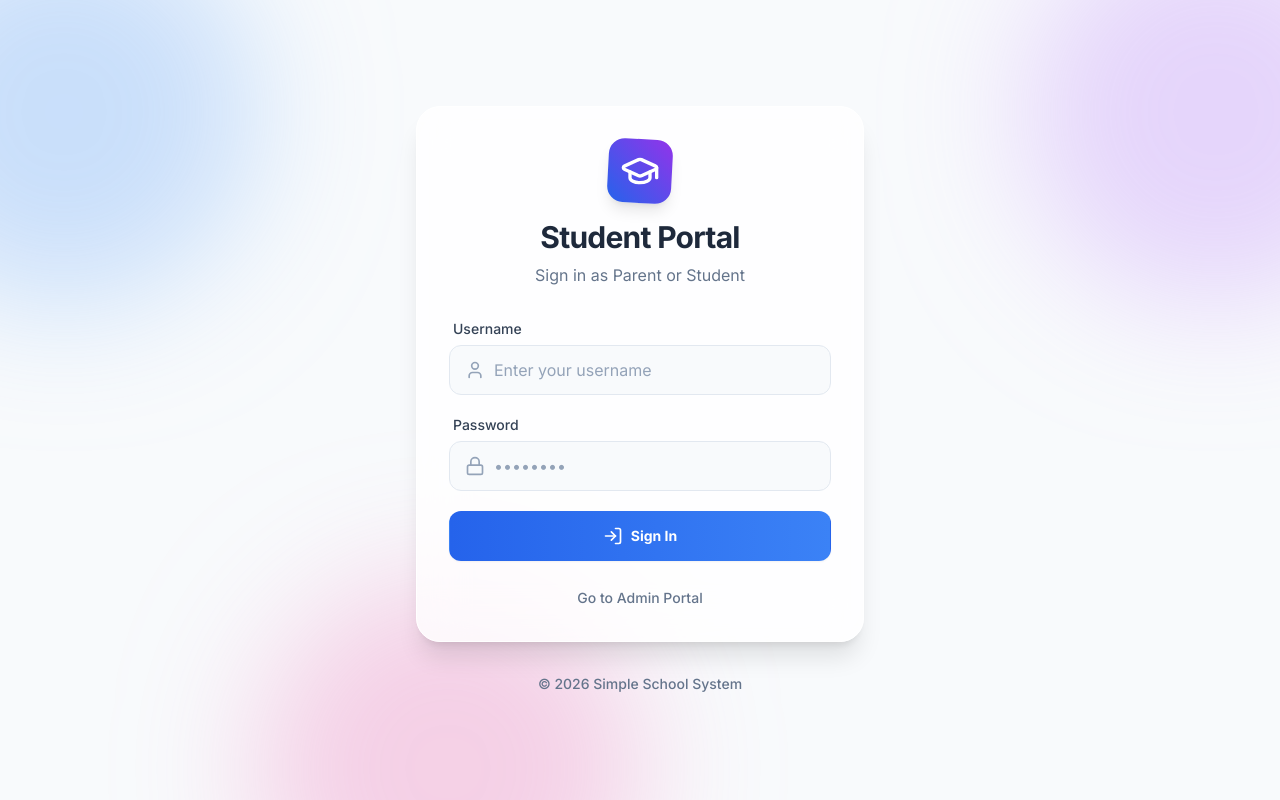
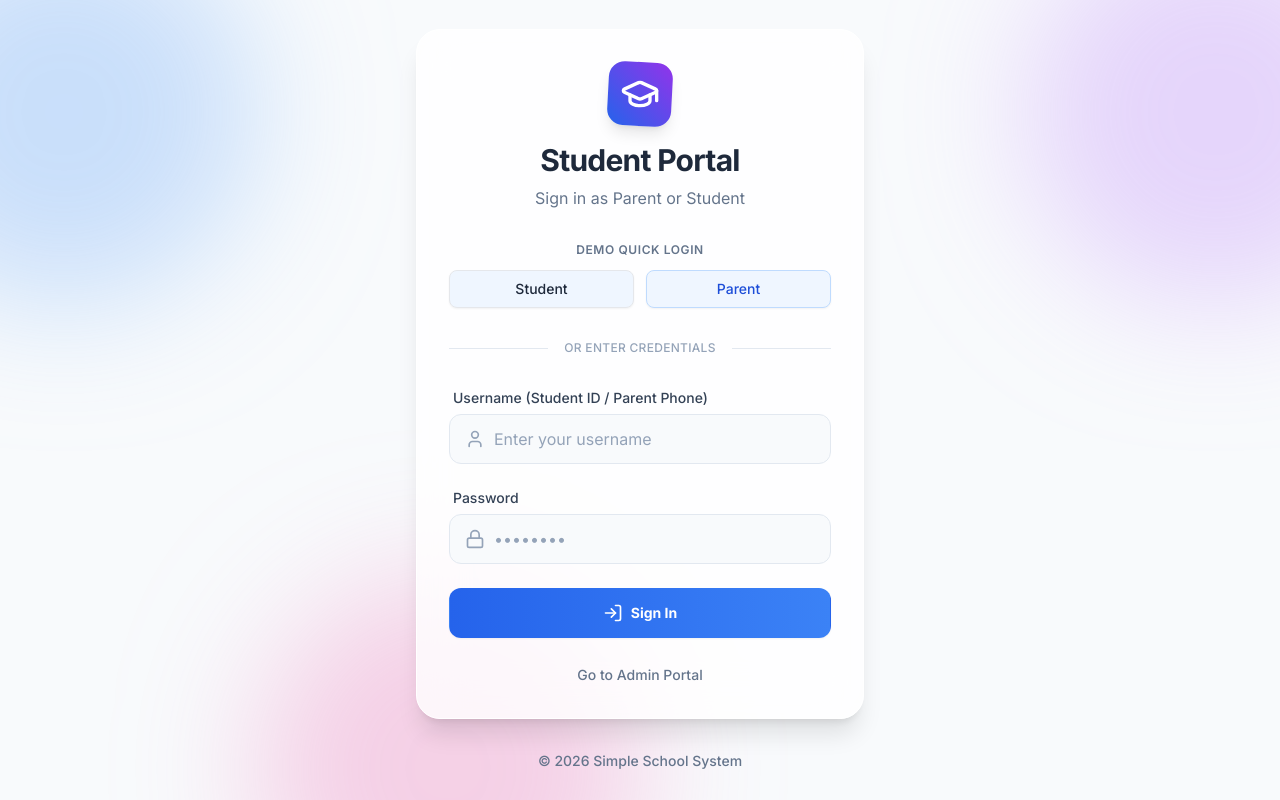
Before and after one commit to Disorn1998/school-web-new, a React app in the folder frontend/: page /login in a window 1280 px wide. Built offline with nearby package versions, Linux system fonts and the light colour scheme; the HTML template or start-up script is replaced by a standard one.

Commit message:
feat: add quick demo login buttons to UI

```diff
--- a/frontend/src/pages/AdminLogin.jsx
+++ b/frontend/src/pages/AdminLogin.jsx
@@ -48,13 +48,39 @@ const AdminLogin = () => {
             <p className="text-slate-400 mt-2">Sign in to manage the system</p>
           </div>
 
-          <form onSubmit={handleLogin} className="space-y-5">
+          <form className="space-y-6" onSubmit={handleLogin}>
             {error && (
-              <div className="bg-red-500/10 text-red-400 px-4 py-3 rounded-xl text-sm font-medium border border-red-500/20 flex items-center gap-2">
-                <div className="w-2 h-2 rounded-full bg-red-500"></div>
+              <div className="bg-red-500/10 border border-red-500/50 text-red-400 p-4 rounded-xl text-sm flex items-center justify-center animate-fade-in">
                 {error}
               </div>
             )}
+
+            {/* DEMO MODE QUICK LOGIN BUTTONS */}
+            <div className="mb-6 space-y-3">
+              <p className="text-xs text-slate-400 uppercase tracking-wider text-center font-semibold">Demo Quick Login</p>
+              <div className="grid grid-cols-2 gap-3">
+                <button
+                  type="button"
+                  onClick={() => { setUsername('admin'); setPassword('password'); }}
+                  className="py-2 px-3 border border-brand-500/30 rounded-lg text-sm text-brand-400 hover:bg-brand-500/10 transition-colors"
+                >
+                  Admin
+                </button>
+                <button
+                  type="button"
+                  onClick={() => { setUsername('teacher1'); setPassword('password'); }}
+                  className="py-2 px-3 border border-purple-500/30 rounded-lg text-sm text-purple-400 hover:bg-purple-500/10 transition-colors"
+                >
+                  Teacher
+                </button>
+              </div>
+            </div>
+
+            <div className="relative flex items-center py-2">
+              <div className="flex-grow border-t border-slate-700"></div>
+              <span className="flex-shrink-0 mx-4 text-slate-500 text-xs">OR ENTER CREDENTIALS</span>
+              <div className="flex-grow border-t border-slate-700"></div>
+            </div>
 
             <div>
               <label className="block text-sm font-medium text-slate-300 mb-1.5 ml-1">Username</label>
--- a/frontend/src/pages/StudentLogin.jsx
+++ b/frontend/src/pages/StudentLogin.jsx
@@ -49,16 +49,43 @@ const StudentLogin = () => {
             <p className="text-slate-500 mt-2">Sign in as Parent or Student</p>
           </div>
 
-          <form onSubmit={handleLogin} className="space-y-5">
+          <form className="space-y-6" onSubmit={handleLogin}>
             {error && (
-              <div className="bg-red-50 text-red-600 px-4 py-3 rounded-xl text-sm font-medium border border-red-100 flex items-center gap-2">
-                <div className="w-2 h-2 rounded-full bg-red-600"></div>
+              <div className="bg-red-50 text-red-600 px-4 py-3 rounded-xl text-sm font-medium border border-red-100 flex items-center gap-2 animate-fade-in">
+                <div className="w-2 h-2 rounded-full bg-red-500"></div>
                 {error}
               </div>
             )}
 
+            {/* DEMO MODE QUICK LOGIN BUTTONS */}
+            <div className="mb-6 space-y-3">
+              <p className="text-xs text-slate-500 uppercase tracking-wider text-center font-semibold">Demo Quick Login</p>
+              <div className="grid grid-cols-2 gap-3">
+                <button
+                  type="button"
+                  onClick={() => { setUsername('student1'); setPassword('password'); }}
+                  className="py-2 px-3 bg-brand-50 border border-brand-200 rounded-lg text-sm text-brand-700 hover:bg-brand-100 transition-colors shadow-sm font-medium"
+                >
+                  Student
+                </button>
+                <button
+                  type="button"
+                  onClick={() => { setUsername('parent1'); setPassword('password'); }}
+                  className="py-2 px-3 bg-blue-50 border border-blue-200 rounded-lg text-sm text-blue-700 hover:bg-blue-100 transition-colors shadow-sm font-medium"
+                >
+                  Parent
+                </button>
+              </div>
+            </div>
+
+            <div className="relative flex items-center py-2">
+              <div className="flex-grow border-t border-slate-200"></div>
+              <span className="flex-shrink-0 mx-4 text-slate-400 text-xs uppercase font-medium tracking-wide">Or Enter Credentials</span>
+              <div className="flex-grow border-t border-slate-200"></div>
+            </div>
+
             <div>
-              <label className="block text-sm font-medium text-slate-700 mb-1.5 ml-1">Username</label>
+              <label className="block text-sm font-medium text-slate-700 mb-1.5 ml-1">Username (Student ID / Parent Phone)</label>
               <div className="relative">
                 <div className="absolute inset-y-0 left-0 pl-4 flex items-center pointer-events-none">
                   <User className="h-5 w-5 text-slate-400" />
```
